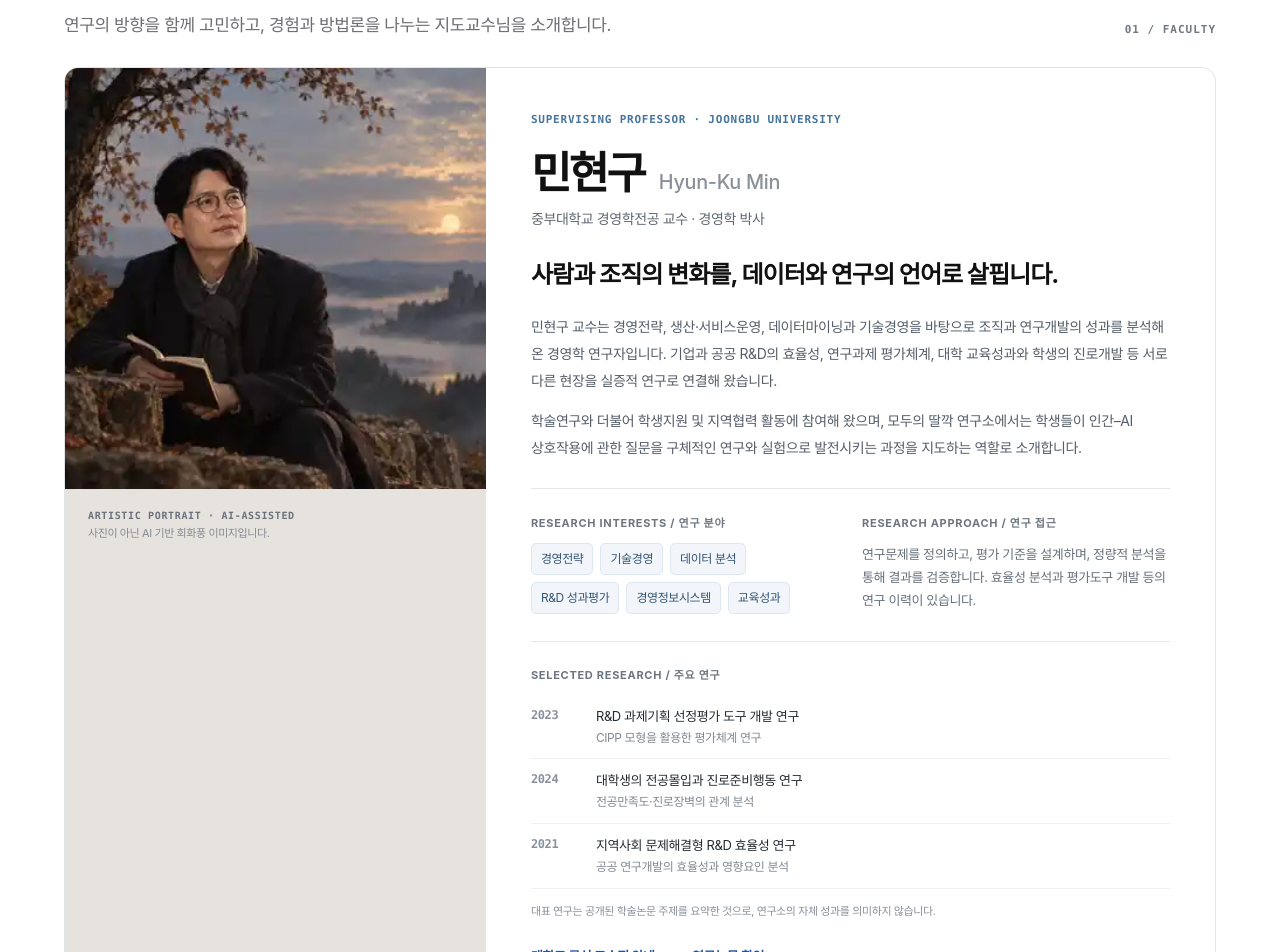
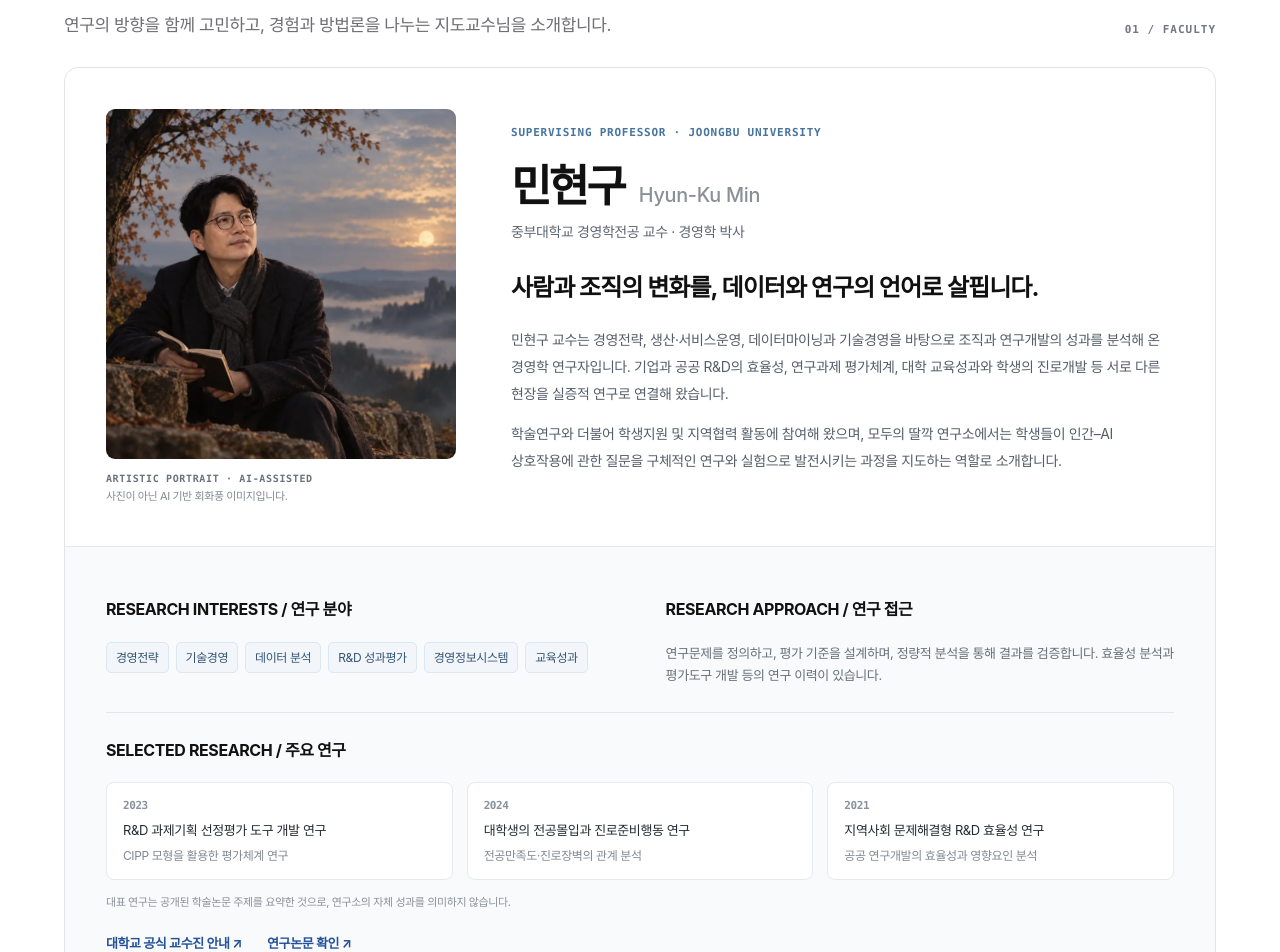
Before and after one commit to Jxny0ung/ddalkak-lab-hai, a Next.js app: page /people in a window 1280 px wide. Shown: the part 600-1552 px from the top of the page. Built offline with nearby package versions, Linux system fonts and the light colour scheme.

Commit message:
fix: refine advisor profile and set undergraduate roster order
* fix: compact faculty image panel and reorder student researchers

* assets: preserve original artwork as crisp 860px WebP

```diff
--- a/src/app/people.css
+++ b/src/app/people.css
@@ -167,3 +167,72 @@
 @media(max-width:1000px) { .sl-faculty-card { grid-template-columns:minmax(240px,.9fr) minmax(0,1.2fr); } .sl-faculty-detail-grid { grid-template-columns:1fr; gap:20px; } }
 @media(max-width:820px) { .sl-faculty-card { grid-template-columns:1fr; max-width:700px; margin:auto; } .sl-faculty-portrait img { max-height:480px; object-position:50% 32%; } .sl-faculty-content { padding:30px 25px 35px; } }
 @media(max-width:660px) { .sl-faculty-heading { align-items:flex-start; flex-direction:column; gap:14px; } .sl-faculty-content h3 { font-size:32px; } .sl-faculty-portrait > span { margin:14px 17px 1px; } .sl-faculty-portrait > p { margin:0 17px 18px; } .sl-team-home__names .sl-team-home__faculty { grid-template-columns:30px 60px 1fr 14px; } }
+
+/* Faculty profile v2: contain the portrait instead of stretching it to match
+   the entire biography, and show research detail in a full-width lower panel. */
+.sl-faculty-card {
+  display: block;
+  background: #fff;
+  border-radius: 14px;
+  scroll-margin-top: 100px;
+}
+.sl-faculty-hero {
+  display: grid;
+  grid-template-columns: minmax(260px, 350px) minmax(0, 1fr);
+  gap: clamp(28px, 4.3vw, 62px);
+  align-items: center;
+  padding: clamp(23px, 3.2vw, 42px);
+}
+.sl-faculty-portrait {
+  display: block;
+  align-self: center;
+  min-width: 0;
+  background: transparent;
+}
+.sl-faculty-portrait img {
+  display: block;
+  width: 100%;
+  height: auto;
+  aspect-ratio: 1;
+  object-fit: cover;
+  border-radius: 9px;
+  background: #e8e6e1;
+}
+.sl-faculty-portrait > span { display: block; margin: 12px 0 2px; }
+.sl-faculty-portrait > p { margin: 0; }
+.sl-faculty-content { padding: 0; }
+.sl-faculty-extra {
+  border-top: 1px solid #e4e8eb;
+  padding: 28px clamp(23px,3.2vw,42px) 33px;
+  background: #f9fafb;
+}
+.sl-faculty-extra .sl-faculty-detail-grid {
+  margin: 0;
+  padding: 0 0 25px;
+  border-top: 0;
+  border-bottom: 1px solid #e3e7eb;
+  grid-template-columns: repeat(2, minmax(0, 1fr));
+  gap: clamp(25px, 4vw, 70px);
+}
+.sl-faculty-extra .sl-faculty-publications { margin-top: 24px; padding-top: 0; border-top: 0; }
+.sl-faculty-publications ul { display: grid; grid-template-columns: repeat(3, minmax(0,1fr)); gap: 14px; }
+.sl-faculty-publications li {
+  display: flex; flex-direction: column; gap: 6px;
+  padding: 14px 16px; border: 1px solid #e6e9ed;
+  border-radius: 8px; background: #fff;
+}
+.sl-faculty-publications li > span { font-size: 11px; }
+.sl-faculty-publications li small { margin-top: 6px; }
+.sl-faculty-links { margin-top: 21px; }
+@media (max-width: 900px) {
+  .sl-faculty-hero { grid-template-columns: minmax(210px, 285px) minmax(0,1fr); align-items: start; }
+  .sl-faculty-publications ul { grid-template-columns: 1fr; gap: 9px; }
+  .sl-faculty-publications li { flex-direction: row; gap: 17px; }
+}
+@media (max-width: 700px) {
+  .sl-faculty-hero { grid-template-columns: 1fr; gap: 24px; }
+  .sl-faculty-portrait { width: min(100%, 400px); }
+  .sl-faculty-portrait img { max-height: none; }
+  .sl-faculty-extra .sl-faculty-detail-grid { grid-template-columns: 1fr; gap: 23px; }
+  .sl-faculty-extra { padding-top: 24px; }
+}
--- a/src/app/people/page.tsx
+++ b/src/app/people/page.tsx
@@ -45,8 +45,9 @@ export default function PeoplePage() {
               <span className="sl-faculty-index">01 / FACULTY</span>
             </div>
             <article className="sl-faculty-card" id="min-hyunku">
-              <div className="sl-faculty-portrait">
-                <Image src="/researchers/min-hyunku.webp" alt="카스파르 다비트 프리드리히의 낭만주의 풍경에서 영감을 받아 표현한 민현구 교수의 AI 회화풍 초상" width={420} height={420} sizes="(max-width: 820px) calc(100vw - 40px), 36vw" priority />
+              <div className="sl-faculty-hero">
+                <div className="sl-faculty-portrait">
+                <Image src="/researchers/min-hyunku-hq.webp" alt="카스파르 다비트 프리드리히의 낭만주의 풍경에서 영감을 받아 표현한 민현구 교수의 AI 회화풍 초상" width={860} height={860} sizes="(max-width: 820px) calc(100vw - 84px), 360px" priority />
                 <span>ARTISTIC PORTRAIT · AI-ASSISTED</span>
                 <p>사진이 아닌 AI 기반 회화풍 이미지입니다.</p>
               </div>
@@ -57,6 +58,9 @@ export default function PeoplePage() {
                 <p className="sl-faculty-tagline">사람과 조직의 변화를, 데이터와 연구의 언어로 살핍니다.</p>
                 <p className="sl-faculty-bio">민현구 교수는 경영전략, 생산·서비스운영, 데이터마이닝과 기술경영을 바탕으로 조직과 연구개발의 성과를 분석해 온 경영학 연구자입니다. 기업과 공공 R&amp;D의 효율성, 연구과제 평가체계, 대학 교육성과와 학생의 진로개발 등 서로 다른 현장을 실증적 연구로 연결해 왔습니다.</p>
                 <p className="sl-faculty-bio">학술연구와 더불어 학생지원 및 지역협력 활동에 참여해 왔으며, 모두의 딸깍 연구소에서는 학생들이 인간–AI 상호작용에 관한 질문을 구체적인 연구와 실험으로 발전시키는 과정을 지도하는 역할로 소개합니다.</p>
+                </div>
+              </div>
+              <div className="sl-faculty-extra">
                 <div className="sl-faculty-detail-grid">
                   <div>
                     <h4>RESEARCH INTERESTS / 연구 분야</h4>
--- a/src/lib/researchers.ts
+++ b/src/lib/researchers.ts
@@ -61,6 +61,24 @@ export const studentResearchers: readonly StudentResearcher[] = [
     ],
   },
   {
+    id: "kim-min-a",
+    name: "김민아",
+    englishName: "Kim Min A",
+    mbti: "INFP",
+    heading: "사람의 경험에서 새로운 서비스를 발견합니다.",
+    introduction:
+      "새로운 경험과 다양한 분야에 호기심을 느끼며, 사람과 현상을 여러 관점에서 바라보는 것을 좋아합니다. 궁금한 문제의 이유를 이해하는 것에서 시작해 AI 서비스와 서비스 기획, 사용자 경험에 대한 생각을 넓혀가고 있습니다. 일상에서 발견한 작은 불편을 더 나은 경험으로 연결하는 방법을 배우고자 합니다.",
+    interests: ["AI 서비스", "서비스 기획", "UX·사용자 경험"],
+    hobbies: ["생각 정리", "해외여행", "드라이브"],
+    focus: ["AI 서비스", "UX", "서비스 기획"],
+    illustration: "/researchers/kim-min-a.avif",
+    illustrationAlt: "노을 진 지중해 해안과 여행·UX 노트가 함께 그려진 회화풍 이미지",
+    links: [
+      { kind: "instagram", label: "Instagram · @min._.naaa", href: "https://www.instagram.com/min._.naaa/" },
+      { kind: "linkedin", label: "LinkedIn", href: "https://www.linkedin.com/in/min-a-kim-a85a71441" },
+    ],
+  },
+  {
     id: "eom-tae-yeon",
     name: "엄태연",
     englishName: "Eom TaeYeon",
@@ -78,22 +96,4 @@ export const studentResearchers: readonly StudentResearcher[] = [
       { kind: "linkedin", label: "LinkedIn", href: "https://www.linkedin.com/in/태연-엄-017005442" },
     ],
   },
-  {
-    id: "kim-min-a",
-    name: "김민아",
-    englishName: "Kim Min A",
-    mbti: "INFP",
-    heading: "사람의 경험에서 새로운 서비스를 발견합니다.",
-    introduction:
-      "새로운 경험과 다양한 분야에 호기심을 느끼며, 사람과 현상을 여러 관점에서 바라보는 것을 좋아합니다. 궁금한 문제의 이유를 이해하는 것에서 시작해 AI 서비스와 서비스 기획, 사용자 경험에 대한 생각을 넓혀가고 있습니다. 일상에서 발견한 작은 불편을 더 나은 경험으로 연결하는 방법을 배우고자 합니다.",
-    interests: ["AI 서비스", "서비스 기획", "UX·사용자 경험"],
-    hobbies: ["생각 정리", "해외여행", "드라이브"],
-    focus: ["AI 서비스", "UX", "서비스 기획"],
-    illustration: "/researchers/kim-min-a.avif",
-    illustrationAlt: "노을 진 지중해 해안과 여행·UX 노트가 함께 그려진 회화풍 이미지",
-    links: [
-      { kind: "instagram", label: "Instagram · @min._.naaa", href: "https://www.instagram.com/min._.naaa/" },
-      { kind: "linkedin", label: "LinkedIn", href: "https://www.linkedin.com/in/min-a-kim-a85a71441" },
-    ],
-  },
 ];
```
Also changed, not shown: public/researchers/min-hyunku-hq.webp (added).
